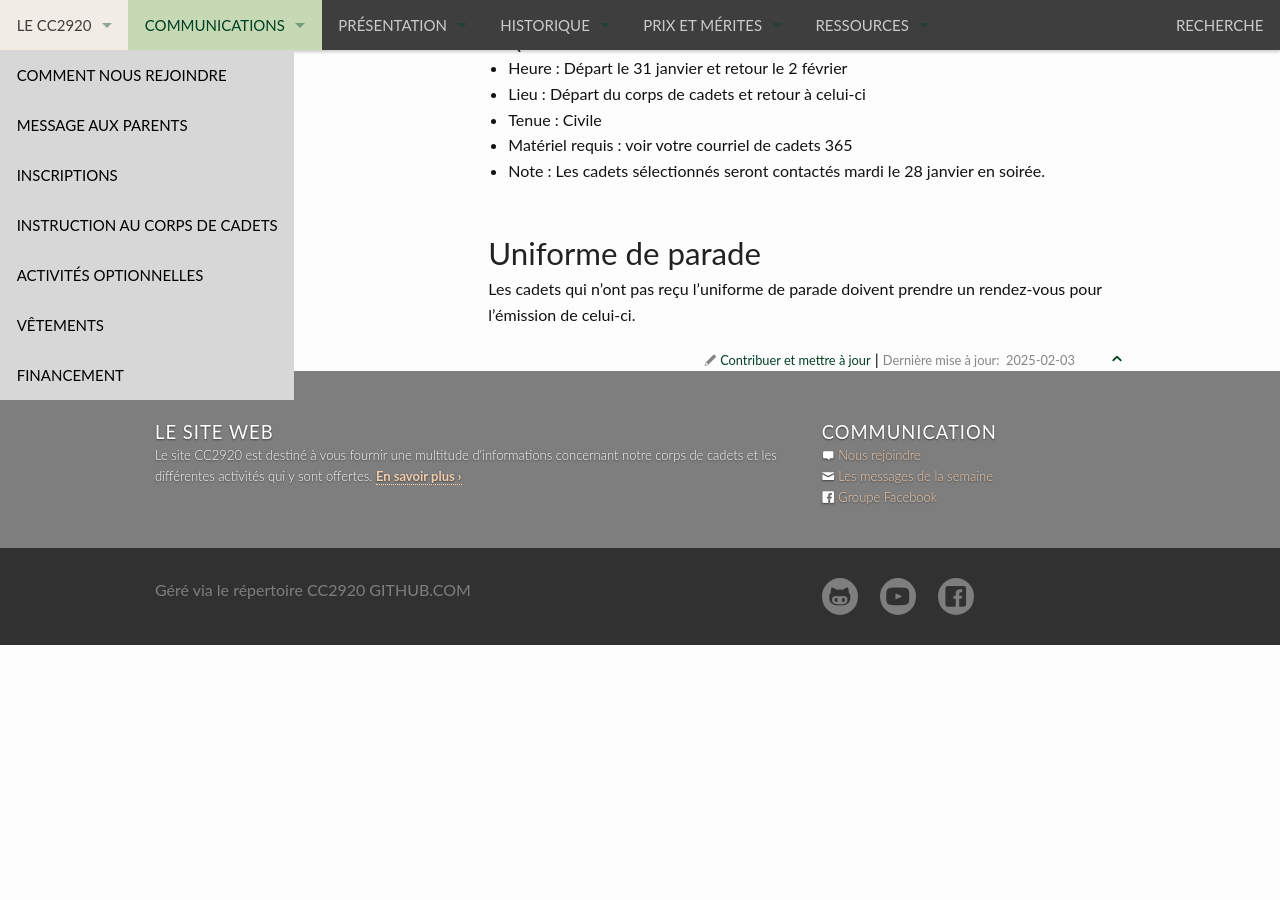
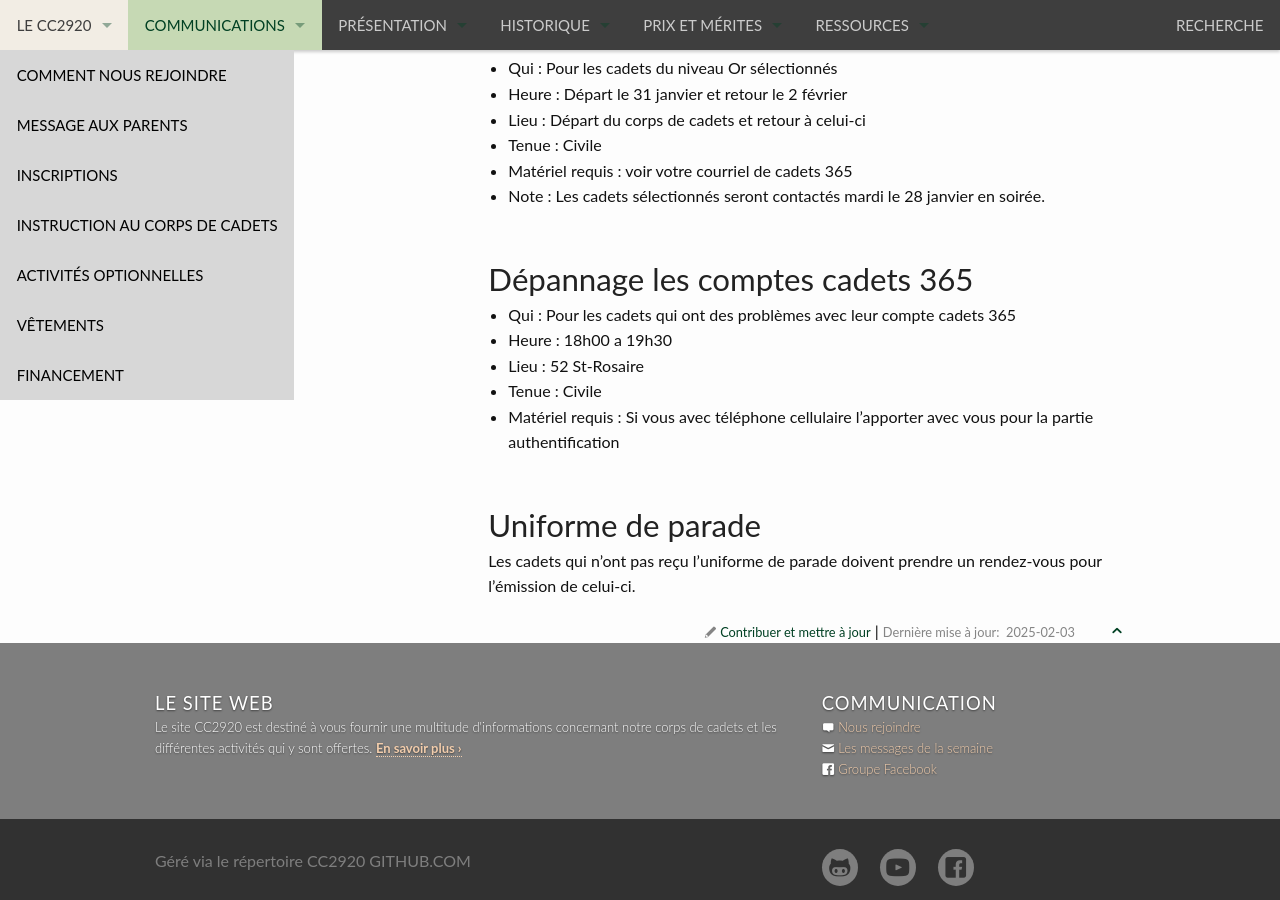
Before and after one commit to CC2920/web, a Jekyll site: the page built from _communications/messages.md, in a window 1280 px wide and 900 px high, scrolled down 3047 px. Built offline with Jekyll 4.4.1, drawn with Linux system fonts in a browser that asks for light colours; before the commit the page ends 3692 px from its top, so only the background shows below that; some of the changed text lies outside the part shown.

Commit message:
cadets 365 depannage

```diff
--- a/_communications/messages.md
+++ b/_communications/messages.md
@@ -28,6 +28,7 @@ layout: "messages"
 
 - **27 janvier** : Pratique de tir
 - **29 janvier** : Pratique du peloton de précision
+- **30 janvier** : Dépannage pour les cadets ayant des problèmes avec cadets 365
 - **31 janvier** : Parade du commandant et cérémonie de la promesse
 - **31 janvier au 2 février** : EEO pour les cadets du niveau or qui ont été sélectionné
 - **1 février** : Examen de musique pratique pour les cadets de la musique
@@ -106,6 +107,14 @@ Rappel du coût des différents billets:
 - Matériel requis : voir votre courriel de cadets 365
 - Note : Les cadets sélectionnés seront contactés mardi le 28 janvier en soirée.
 
+## Dépannage les comptes cadets 365
+
+- Qui :  Pour les cadets qui ont des problèmes avec leur compte cadets 365
+- Heure : 18h00 a 19h30
+- Lieu : 52 St-Rosaire
+- Tenue : Civile
+- Matériel requis : Si vous avec téléphone cellulaire l'apporter avec vous pour la partie authentification
+
 ## Uniforme de parade
 
 Les cadets qui n'ont pas reçu l'uniforme de parade doivent prendre un rendez-vous pour l'émission de celui-ci.
```
